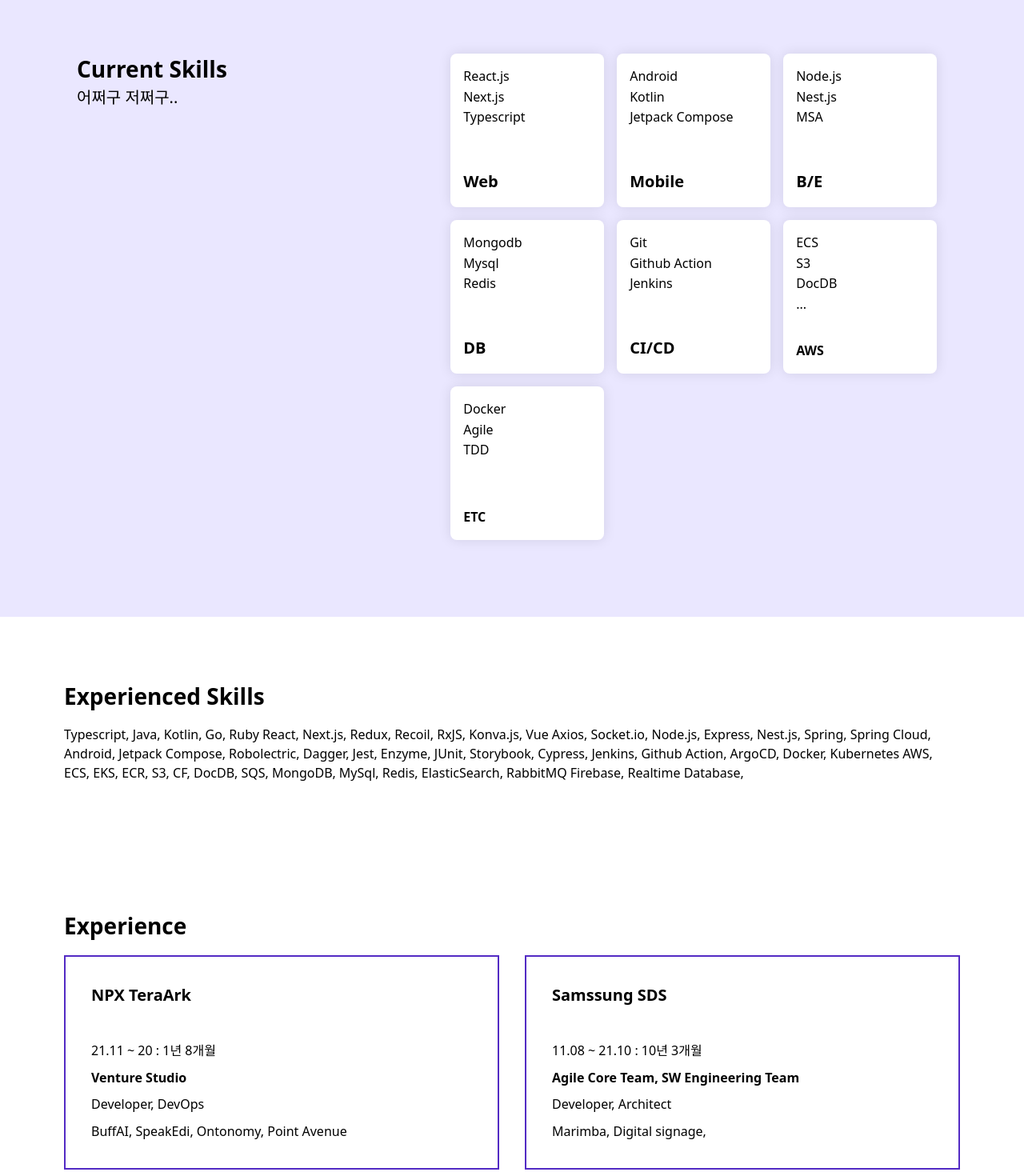
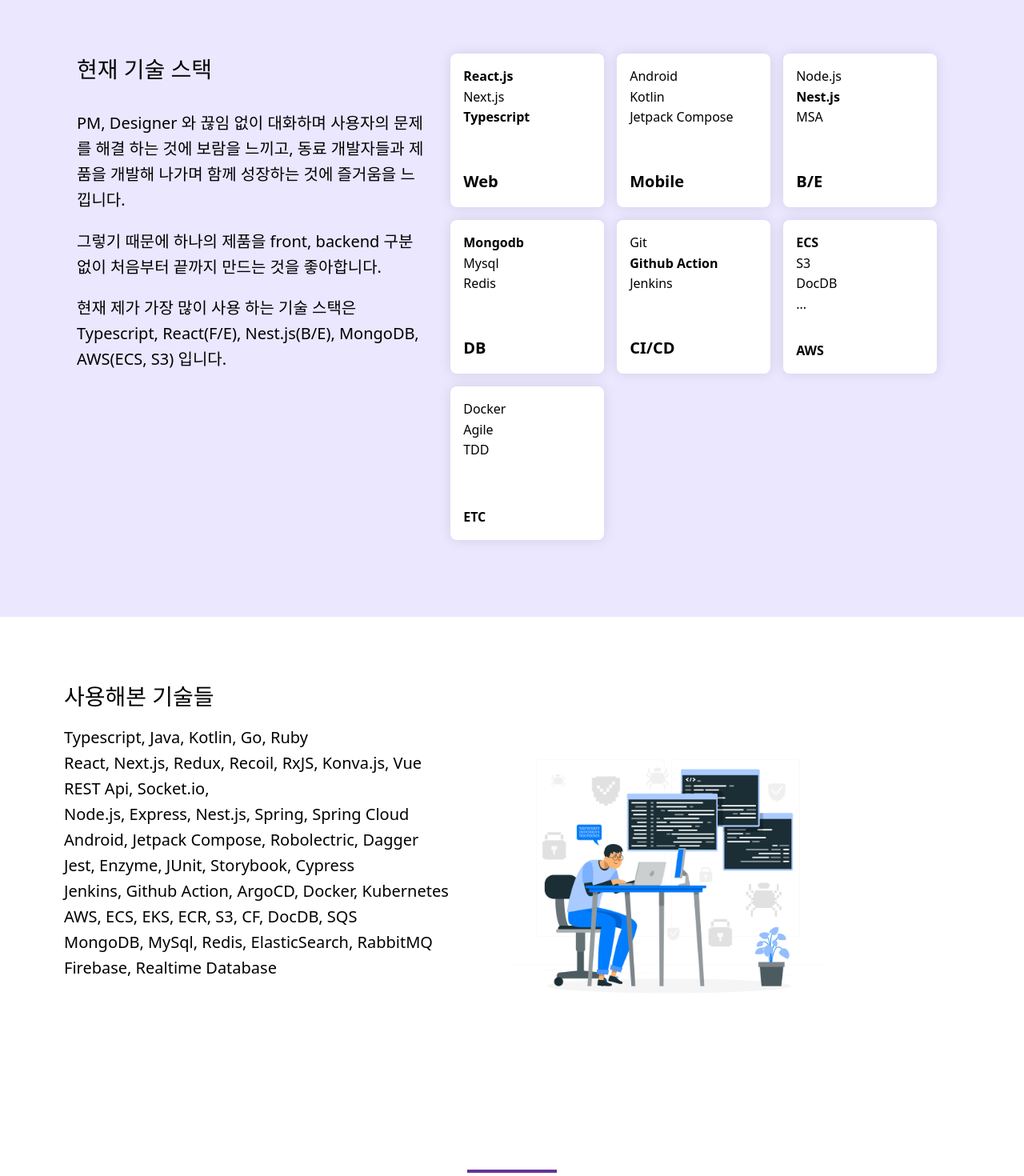
Before and after one commit to kihoonkim/kihoon_dev, a React (Vite) app: page / in a window 1280 px wide. Shown: the part 1480-2950 px from the top of the page at 80% size. Built offline with nearby package versions, Linux system fonts and the light colour scheme; a web font is replaced by a local one.

Commit message:
Architecture

```diff
--- a/src/App.tsx
+++ b/src/App.tsx
@@ -10,6 +10,7 @@
 import Experience from "./components/contents/Experience";
 import {PURPLE} from "./constants/colors";
 import Architecture from "./components/contents/Architecture";
+import Presentations from "./components/contents/Presentations";
 
 const S = {
   Container: styled.div`
@@ -93,6 +94,10 @@
         <S.StaticContainer>
           <Architecture />
         </S.StaticContainer>
+
+        <S.StaticContainer>
+          <Presentations />
+        </S.StaticContainer>
       </S.MainContainer>
     </S.Container>
   )
--- a/src/components/contents/Architecture.tsx
+++ b/src/components/contents/Architecture.tsx
@@ -9,26 +9,40 @@
     flex-direction: column;
     gap: 1rem;
   `,
+  ArchitectureList: styled.div`
+    width: 100%;
+    display: flex;
+    flex-wrap: wrap;
+    gap: 2rem;
+  `,
+  ArchitectureContainer: styled.div`
+    display: flex;
+    flex-direction: column;
+  `,
   Image: styled.img`
-    width: 30rem;
+    width: 25rem;
     height: 20rem;
   `
 }
 function Architecture() {
   return (
     <S.Container>
-      <Text type={"H3"} text={"Architecture"} weight={800} />
+      <Text type={"H3"} text={"아키텍쳐"} weight={800} />
 
-      <div>
+      <S.ArchitectureList>
+        <S.ArchitectureContainer>
           <Text type={"B1"} text={"BuffAi Architecture"} />
           <S.Image src={BuffAiArchitectureImage} />
-
+        </S.ArchitectureContainer>
+        <S.ArchitectureContainer>
           <Text type={"B1"} text={"Wez Architecture"} />
           <S.Image src={BuffAiArchitectureImage} />
-
+        </S.ArchitectureContainer>
+        <S.ArchitectureContainer>
           <Text type={"B1"} text={"Marimba Architecture"} />
           <S.Image src={BuffAiArchitectureImage} />
-      </div>
+        </S.ArchitectureContainer>
+      </S.ArchitectureList>
     </S.Container>
   );
 }
--- a/src/components/contents/Experience.tsx
+++ b/src/components/contents/Experience.tsx
@@ -25,17 +25,25 @@
     padding: 2rem;
     gap: 0.5rem
   `,
+  ShortDivider: styled.div`
+    width: 7rem;
+    height: 0.25rem;
+    border-bottom: rebeccapurple solid 0.25rem;
+    margin-bottom: 7rem;
+    align-self: center;
+  `,
 }
 function Experience() {
   return (
     <S.Container>
-      <Text type={"H3"} text={"Experience"} weight={800} />
+      <S.ShortDivider />
+      <Text type={"H3"} text={"경력"} weight={800} />
 
       <S.CardList>
         <S.CardContainer>
           <Text type={"B1"} text={"NPX TeraArk"} weight={900} />
           <Text type={"B2"} text={" "} />
-          <Text type={"B2"} text={"21.11 ~ 20 : 1년 8개월"} />
+          <Text type={"B2"} text={"21.11 ~ 23.06 : 1년 8개월"} />
           <Text type={"B2"} text={"Venture Studio"} weight={800}/>
           <Text type={"B2"} text={"Developer, DevOps"} />
           <Text type={"B2"} text={"BuffAI, SpeakEdi, Ontonomy, Point Avenue"} />
--- a/src/components/contents/MyCurrentSkills.tsx
+++ b/src/components/contents/MyCurrentSkills.tsx
@@ -40,15 +40,25 @@
   return (
     <S.Container>
       <S.LeftContainer>
-        <Text type={"H3"} text={"Current Skills"} weight={800} />
-        <Text type={"B1"} text={"어쩌구 저쩌구.."} />
+        <Text type={"H3"} text={"현재 기술 스택"} weight={800} />
+        <Text type={"B1"} text={" "} />
+        <Text type={"B1"} text={
+          "PM, Designer 와 끊임 없이 대화하며 사용자의 문제를 해결 하는 것에 보람을 느끼고, " +
+          "동료 개발자들과 제품을 개발해 나가며 함께 성장하는 것에 즐거움을 느낍니다."
+        }/>
+        <Text type={"B3"} text={" "} />
+        <Text type={"B1"} text={"그렇기 때문에 하나의 제품을 front, backend 구분 없이 처음부터 끝까지 만드는 것을 좋아합니다."} />
+
+        <Text type={"B3"} text={" "} />
+        <Text type={"B1"} text={"현재 제가 가장 많이 사용 하는 기술 스택은"} />
+        <Text type={"B1"} text={"Typescript, React(F/E), Nest.js(B/E), MongoDB, AWS(ECS, S3) 입니다."} />
       </S.LeftContainer>
       <S.RightContainer>
         <S.TechContainer>
           <S.TechCard>
-            <S.TechCardItem><Text type={"B2"} text={"React.js"}/></S.TechCardItem>
-            <S.TechCardItem><Text type={"B2"} text={"Next.js"}/></S.TechCardItem>
-            <S.TechCardItem><Text type={"B2"} text={"Typescript"}/></S.TechCardItem>
+            <S.TechCardItem><Text type={"B2"} text={"React.js"} weight={800}/></S.TechCardItem>
+            <S.TechCardItem><Text type={"B2"} text={"Next.js"} /></S.TechCardItem>
+            <S.TechCardItem><Text type={"B2"} text={"Typescript"} weight={800}/></S.TechCardItem>
           </S.TechCard>
           <Text type={"B1"} text={"Web"} weight={600} />
         </S.TechContainer>
@@ -65,7 +75,7 @@
         <S.TechContainer>
           <S.TechCard>
             <S.TechCardItem><Text type={"B2"} text={"Node.js"}/></S.TechCardItem>
-            <S.TechCardItem><Text type={"B2"} text={"Nest.js"}/></S.TechCardItem>
+            <S.TechCardItem><Text type={"B2"} text={"Nest.js"} weight={800} /></S.TechCardItem>
             <S.TechCardItem><Text type={"B2"} text={"MSA"}/></S.TechCardItem>
           </S.TechCard>
           <Text type={"B1"} text={"B/E"} weight={600} />
@@ -73,7 +83,7 @@
 
         <S.TechContainer>
           <S.TechCard>
-            <S.TechCardItem><Text type={"B2"} text={"Mongodb"}/></S.TechCardItem>
+            <S.TechCardItem><Text type={"B2"} text={"Mongodb"} weight={800} /></S.TechCardItem>
             <S.TechCardItem><Text type={"B2"} text={"Mysql"}/></S.TechCardItem>
             <S.TechCardItem><Text type={"B2"} text={"Redis"}/></S.TechCardItem>
           </S.TechCard>
@@ -82,8 +92,8 @@
 
         <S.TechContainer>
           <S.TechCard>
-            <S.TechCardItem><Text type={"B2"} text={"Git"}/></S.TechCardItem>
-            <S.TechCardItem><Text type={"B2"} text={"Github Action"}/></S.TechCardItem>
+            <S.TechCardItem><Text type={"B2"} text={"Git"} /></S.TechCardItem>
+            <S.TechCardItem><Text type={"B2"} text={"Github Action"} weight={800} /></S.TechCardItem>
             <S.TechCardItem><Text type={"B2"} text={"Jenkins"}/></S.TechCardItem>
           </S.TechCard>
           <Text type={"B1"} text={"CI/CD"} weight={600} />
@@ -91,7 +101,7 @@
 
         <S.TechContainer>
           <S.TechCard>
-            <S.TechCardItem><Text type={"B2"} text={"ECS"}/></S.TechCardItem>
+            <S.TechCardItem><Text type={"B2"} text={"ECS"} weight={800} /></S.TechCardItem>
             <S.TechCardItem><Text type={"B2"} text={"S3"}/></S.TechCardItem>
             <S.TechCardItem><Text type={"B2"} text={"DocDB"}/></S.TechCardItem>
             <S.TechCardItem><Text type={"B2"} text={"..."}/></S.TechCardItem>
--- a/src/components/contents/MyExperiencedSkills.tsx
+++ b/src/components/contents/MyExperiencedSkills.tsx
@@ -1,6 +1,6 @@
 import styled from "styled-components";
 import Text from "../common/Text";
-
+import SkillImage from '../../assets/skill.jpg'
 
 const S = {
   Container: styled.div`
@@ -9,24 +9,39 @@
     flex-direction: column;
     gap: 1rem;
   `,
+  Contents: styled.div`
+    display: flex;
+  `,
+  List: styled.div`
+    width: 50%;
+    display: flex;
+    flex-direction: column;
+  `,
+  Image: styled.img`
+    width: 35%;
+  `
 }
 function MyExperiencedSkills() {
   return (
     <S.Container>
-      <Text type={"H3"} text={"Experienced Skills"} weight={800} />
+      <Text type={"H3"} text={"사용해본 기술들"} weight={800} />
 
-      <div>
-        Typescript, Java, Kotlin, Go, Ruby
-        React, Next.js, Redux, Recoil, RxJS, Konva.js, Vue
-        Axios, Socket.io,
-        Node.js, Express, Nest.js, Spring, Spring Cloud,
-        Android, Jetpack Compose, Robolectric, Dagger,
-        Jest, Enzyme, JUnit, Storybook, Cypress,
-        Jenkins, Github Action, ArgoCD, Docker, Kubernetes
-        AWS, ECS, EKS, ECR, S3, CF, DocDB, SQS,
-        MongoDB, MySql, Redis, ElasticSearch, RabbitMQ
-        Firebase, Realtime Database,
-      </div>
+      <S.Contents>
+        <S.List>
+          <Text type={"B1"} text={"Typescript, Java, Kotlin, Go, Ruby"} />
+          <Text type={"B1"} text={"React, Next.js, Redux, Recoil, RxJS, Konva.js, Vue"} />
+          <Text type={"B1"} text={"REST Api, Socket.io,"} />
+          <Text type={"B1"} text={"Node.js, Express, Nest.js, Spring, Spring Cloud"} />
+          <Text type={"B1"} text={"Android, Jetpack Compose, Robolectric, Dagger"} />
+          <Text type={"B1"} text={"Jest, Enzyme, JUnit, Storybook, Cypress"} />
+          <Text type={"B1"} text={"Jenkins, Github Action, ArgoCD, Docker, Kubernetes"} />
+          <Text type={"B1"} text={"AWS, ECS, EKS, ECR, S3, CF, DocDB, SQS"} />
+          <Text type={"B1"} text={"MongoDB, MySql, Redis, ElasticSearch, RabbitMQ"} />
+          <Text type={"B1"} text={"Firebase, Realtime Database"} />
+        </S.List>
+
+        <S.Image src={SkillImage} />
+      </S.Contents>
     </S.Container>
   );
 }
--- a/src/components/contents/PersonalInformation.tsx
+++ b/src/components/contents/PersonalInformation.tsx
@@ -102,7 +102,7 @@
       </S.ProfileCard>
 
       <S.ShortDivider />
-      <Text type={"H1"} text={"bla bla bal"} />
+      <Text type={"H1"} text={"Hello World!"} />
     </S.Container>
   );
 }
--- a/src/components/contents/Portfolios.tsx
+++ b/src/components/contents/Portfolios.tsx
@@ -46,7 +46,7 @@
 function Portfolios() {
   return (
     <S.Container>
-      <Text type={"H3"} text={"Project"} weight={800} />
+      <Text type={"H3"} text={"프로젝트"} weight={800} />
       <S.PortfolioContainer>
         <S.TechContainer>
           <S.TechCardImage src={MarimbaImage} />
--- /dev/null
+++ b/src/components/contents/Presentations.tsx
@@ -0,0 +1,38 @@
+import styled from "styled-components";
+import Text from "../common/Text";
+
+const S = {
+  Container: styled.div`
+    width: 100%;
+    display: flex;
+    flex-direction: column;
+    gap: 1rem;
+  `,
+  ArchitectureList: styled.div`
+    width: 100%;
+    display: flex;
+    flex-wrap: wrap;
+    gap: 2rem;
+  `,
+  ArchitectureContainer: styled.div`
+    display: flex;
+    flex-direction: column;
+  `,
+  Image: styled.img`
+    width: 25rem;
+    height: 20rem;
+  `
+}
+function Presentations() {
+  return (
+    <S.Container>
+      <Text type={"H3"} text={"발표 & 글"} weight={800} />
+
+      <S.ArchitectureList>
+
+      </S.ArchitectureList>
+    </S.Container>
+  );
+}
+
+export default Presentations;
```
Also changed, not shown: src/assets/skill.jpg (added). Lines whose indentation alone changed are shown as unchanged.
